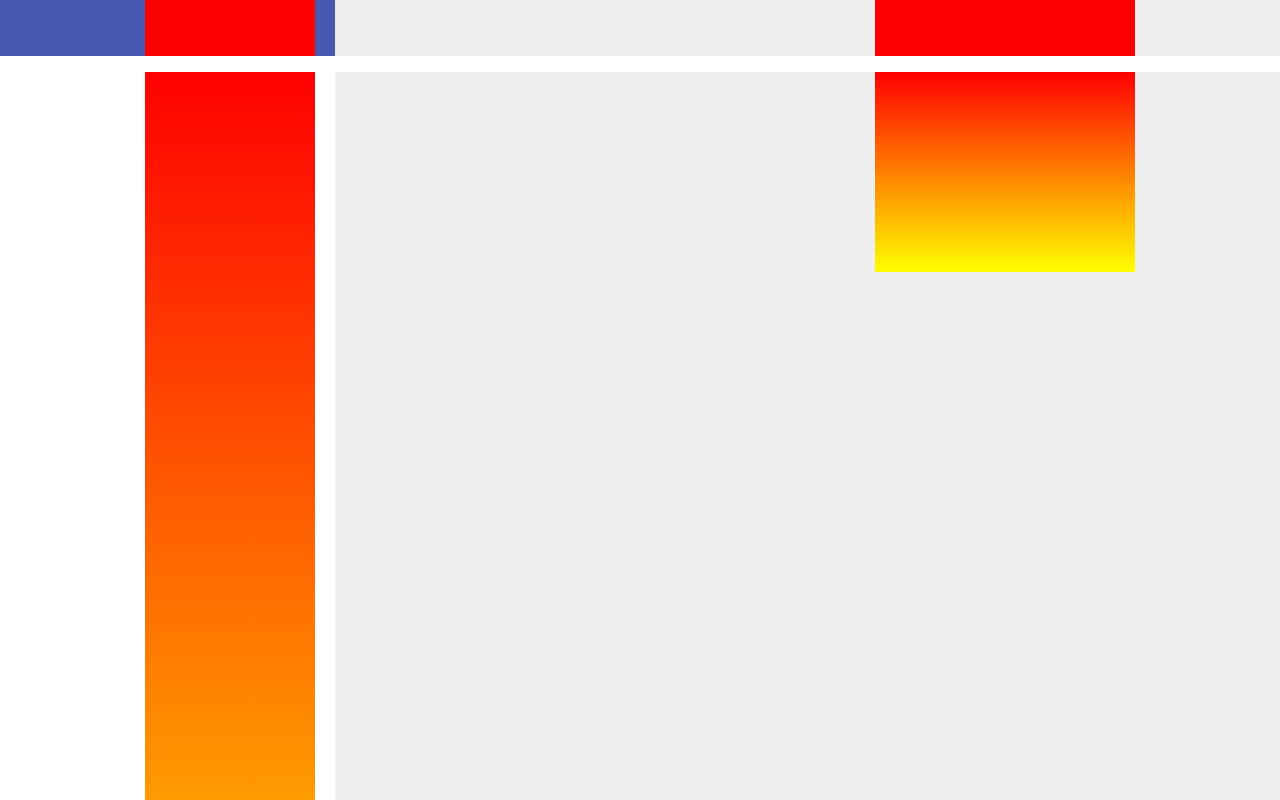
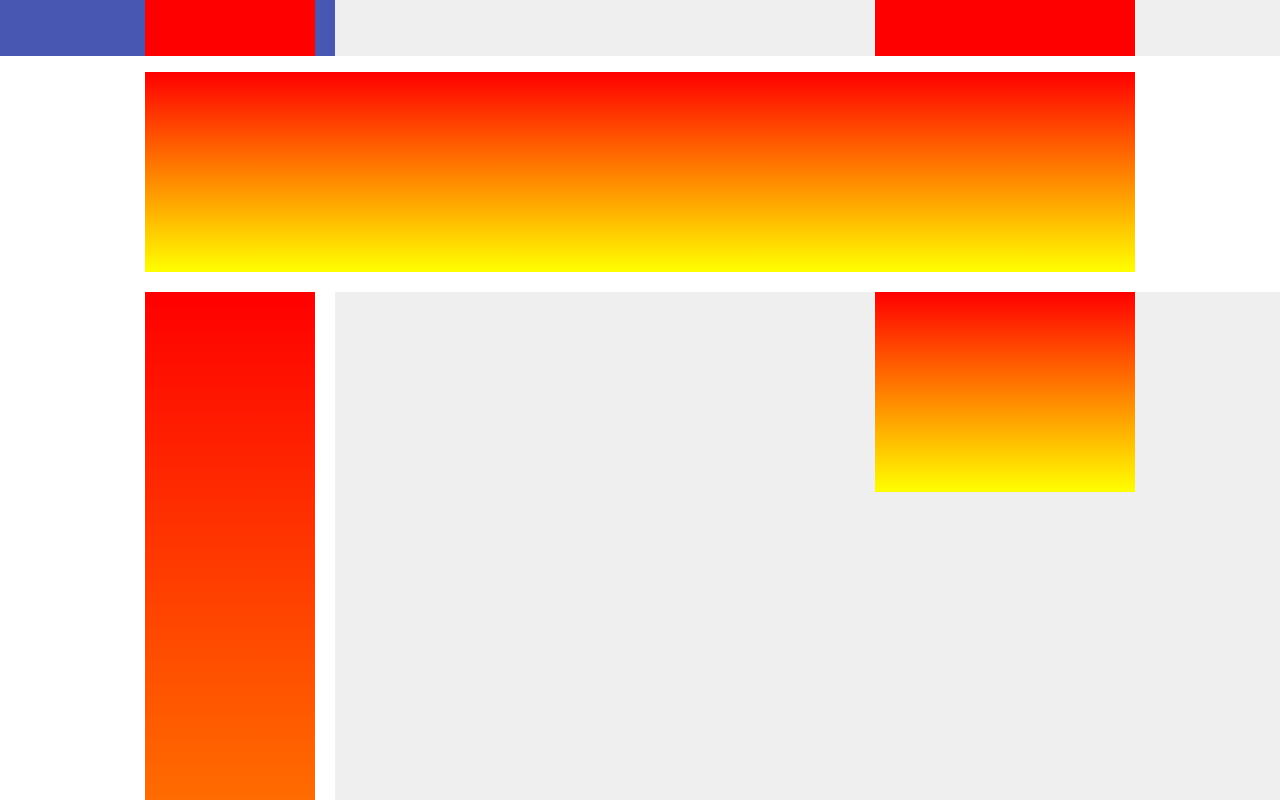
Before and after one commit to Sekhmet/busy-layout, a React app: page / in a window 1280 px wide. Shown: the top 800 px of the page. Built offline with nearby package versions, Linux system fonts and the light colour scheme; the HTML template or start-up script is replaced by a standard one.

Commit message:
Add eslint

```diff
--- a/src/Affix.js
+++ b/src/Affix.js
@@ -1,6 +1,16 @@
 import React from 'react';
+import PropTypes from 'prop-types';
 
 class Affix extends React.Component {
+  static propTypes = {
+    children: PropTypes.element.isRequired,
+    className: PropTypes.string,
+  }
+
+  static defaultProps = {
+    className: '',
+  }
+
   constructor(props) {
     super(props);
     this.startPosition = 0;
@@ -9,7 +19,7 @@ class Affix extends React.Component {
     this.top = document.body.scrollTop;
   }
 
-  componentDidMount() {;
+  componentDidMount() {
     document.addEventListener('scroll', this.handleScroll.bind(this));
   }
 
@@ -33,7 +43,7 @@ class Affix extends React.Component {
       this.top += scrollDiff;
     }
 
-    this.container.style.top = this.top + 'px';
+    this.container.style.top = `${this.top}px`;
 
     if (this.startPosition === 0) {
       this.startPosition = this.container.getBoundingClientRect().top;
@@ -47,10 +57,11 @@ class Affix extends React.Component {
       <div
         className={this.props.className}
         style={{ position: 'absolute' }}
-        ref={(container) => { this.container = container }}>
+        ref={(container) => { this.container = container; }}
+      >
         {this.props.children}
       </div>
-    )
+    );
   }
 }
 
--- a/src/App.js
+++ b/src/App.js
@@ -5,21 +5,21 @@ const App = () => (
   <div>
     <div className="topnav">
       <div className="topnav-layout container">
-        <div className="left"></div>
-        <div className="right"></div>
-        <div className="center"></div>
+        <div className="left" />
+        <div className="right" />
+        <div className="center" />
       </div>
     </div>
-    <div className="content feed-layout container">
+    <div className="content container jumbotron" />
+    <div className="feed-layout container">
       <Affix className="rightmarker">
-        <div className="right"></div>
+        <div className="right" />
       </Affix>
       <Affix>
-        <div className="left"></div>
+        <div className="left" />
       </Affix>
-
       <div className="center">
-        <div className="loremipsum"></div>
+        <div className="loremipsum" />
       </div>
     </div>
   </div>
--- a/src/index.js
+++ b/src/index.js
@@ -1,7 +1,7 @@
+import React from 'react';
+import ReactDOM from 'react-dom';
 import './styles/style.less';
 
-import React from 'react';
-import ReactDOM from 'react-dom';
 import App from './App';
 
 ReactDOM.render(<App />, document.getElementById('app'));
--- a/src/styles/common.less
+++ b/src/styles/common.less
@@ -16,3 +16,9 @@ html, body {
   margin: 0 auto;
   max-width: @container-width;
 }
+
+.jumbotron {
+  background: linear-gradient(red, yellow);
+  height: 200px;
+  margin-bottom: 20px;
+}
```
Also changed, not shown: package.json (+7 -0 lines), .eslintrc.js (added), 1 other file (tests, documents, lock files or other folders).
